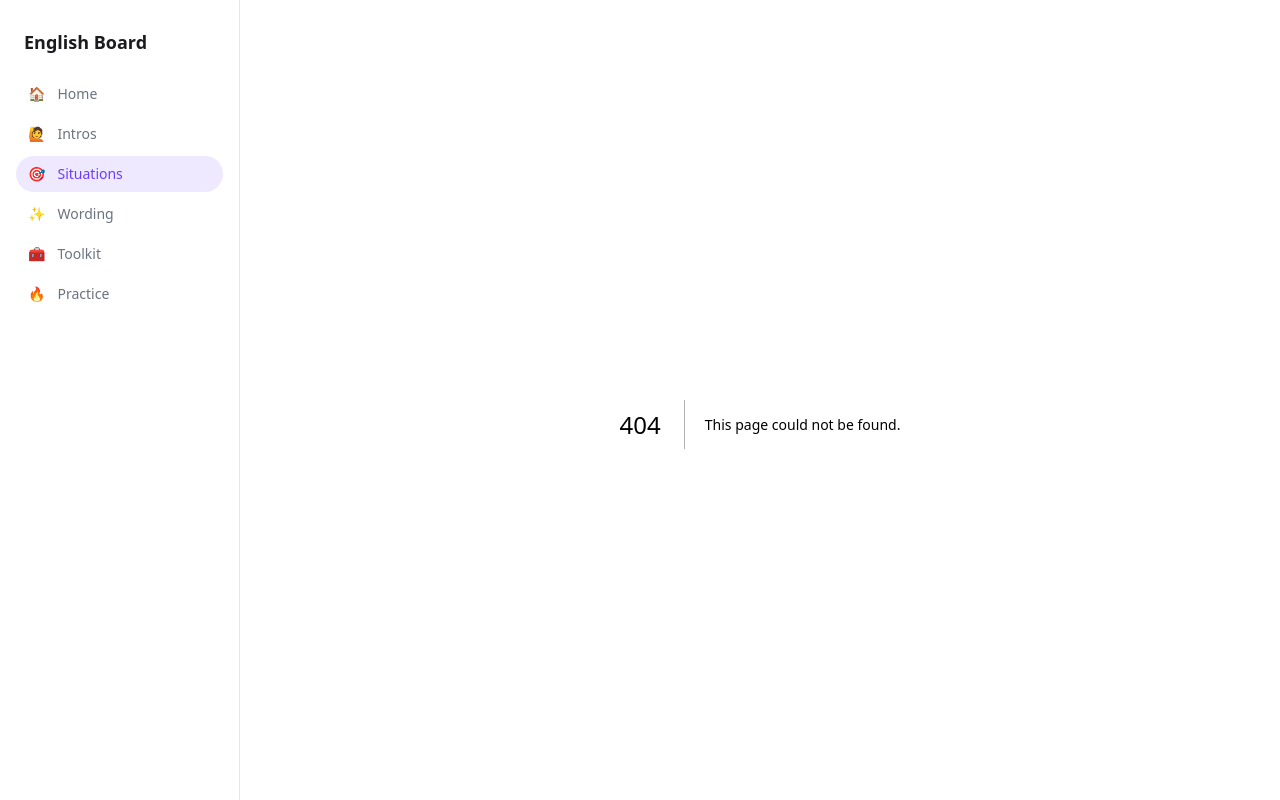
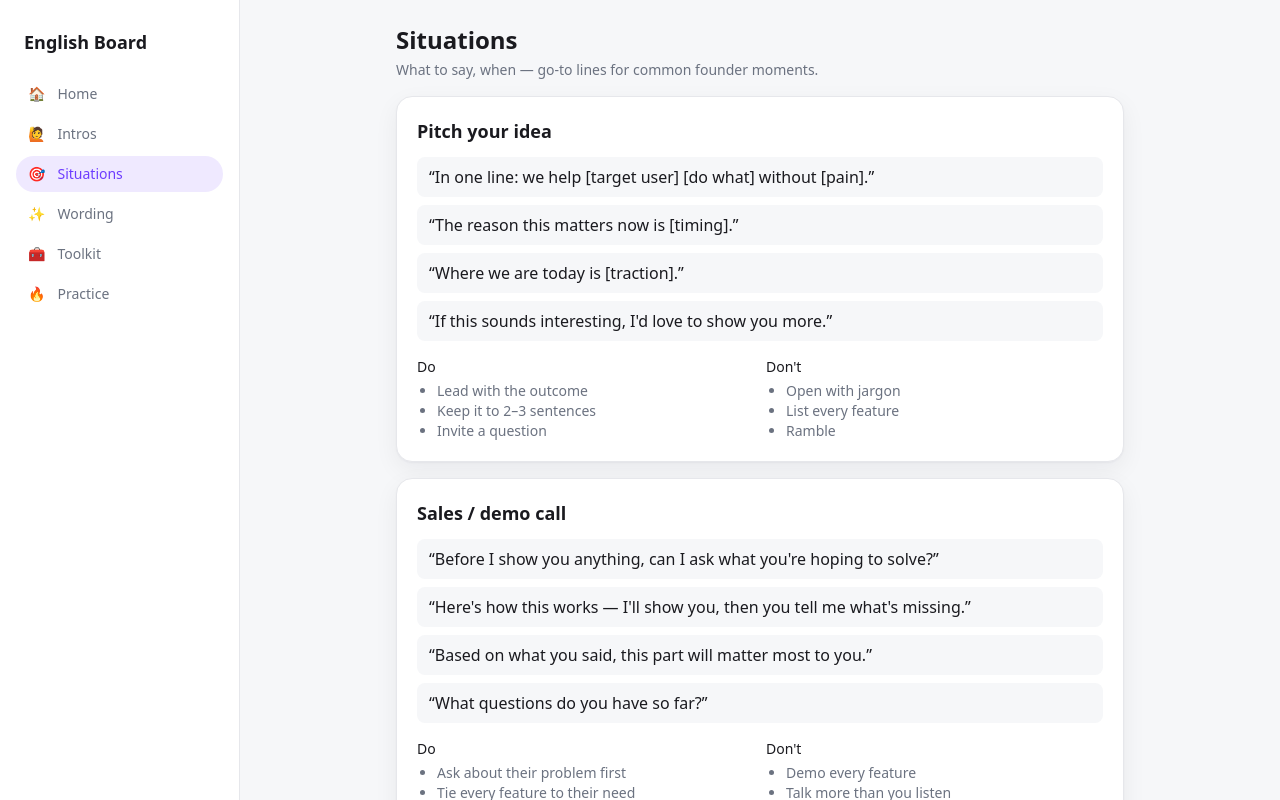
Before and after one commit to vinayytyagi/English-Board, a Next.js app: page /situations in a window 1280 px wide. Before the commit this address had no page. Shown: the top 800 px of the page. Built offline with nearby package versions, Linux system fonts and the light colour scheme.

Commit message:
feat: situations page

```diff
--- /dev/null
+++ b/app/situations/page.tsx
@@ -0,0 +1,38 @@
+import { situations } from "@/data/situations";
+import { Card, SectionHeader } from "@/components/ui";
+
+export default function SituationsPage() {
+  return (
+    <div>
+      <SectionHeader title="Situations" subtitle="What to say, when — go-to lines for common founder moments." />
+      <div className="flex flex-col gap-4">
+        {situations.map((s) => (
+          <Card key={s.id}>
+            <h2 className="text-lg font-semibold text-ink">{s.title}</h2>
+            <ul className="mt-3 flex flex-col gap-2">
+              {s.lines.map((line, idx) => (
+                <li key={idx} className="rounded-lg bg-app px-3 py-2 text-ink">“{line}”</li>
+              ))}
+            </ul>
+            {(s.dos || s.donts) && (
+              <div className="mt-4 grid grid-cols-1 sm:grid-cols-2 gap-3 text-sm">
+                {s.dos && (
+                  <div>
+                    <p className="font-medium text-ink">Do</p>
+                    <ul className="mt-1 list-disc pl-5 text-muted">{s.dos.map((d, i) => <li key={i}>{d}</li>)}</ul>
+                  </div>
+                )}
+                {s.donts && (
+                  <div>
+                    <p className="font-medium text-ink">Don't</p>
+                    <ul className="mt-1 list-disc pl-5 text-muted">{s.donts.map((d, i) => <li key={i}>{d}</li>)}</ul>
+                  </div>
+                )}
+              </div>
+            )}
+          </Card>
+        ))}
+      </div>
+    </div>
+  );
+}
```
